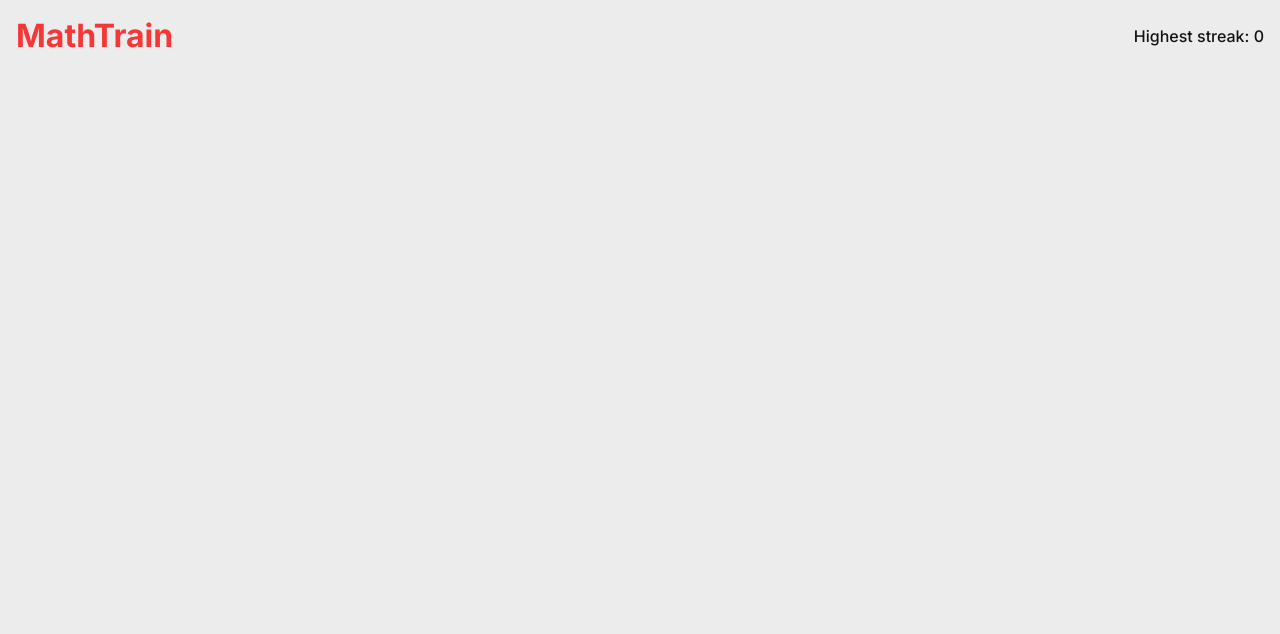
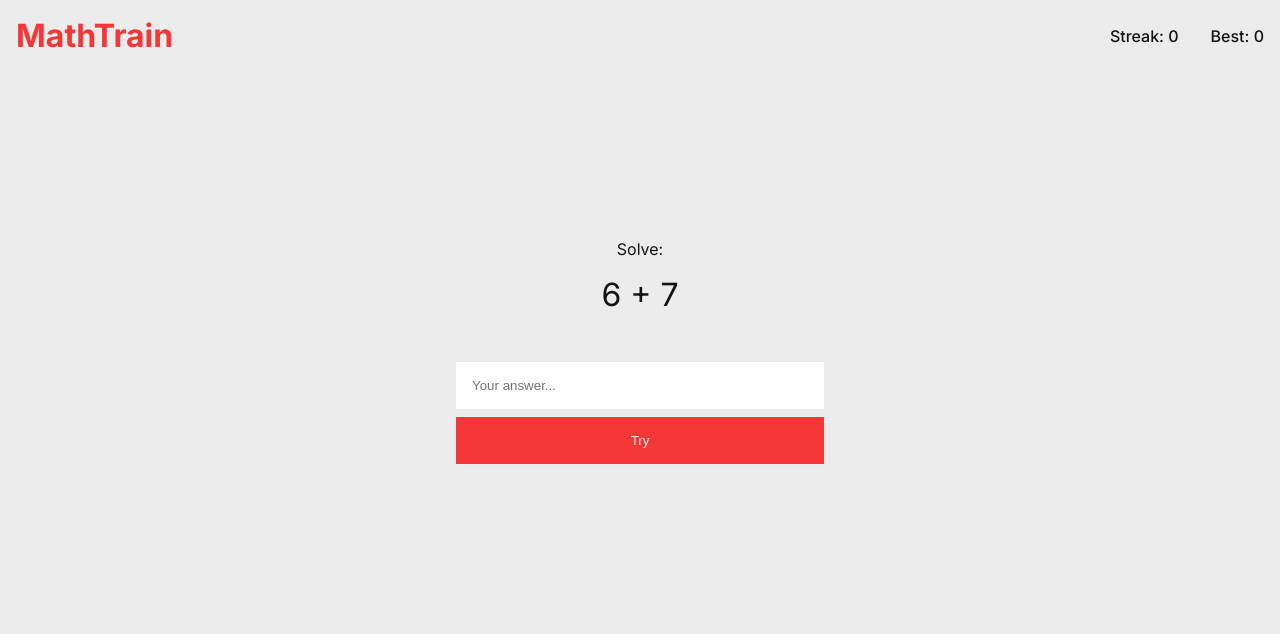
Before and after one commit to 4npdev/mathtrain, a plain HTML site: page index.html in a window 1280 px wide. Drawn offline with Linux system fonts and the light colour scheme; a web font is replaced by a local one.

Commit message:
Added streak counter to navbar and created HTML/CSS for the main game

```diff
--- a/index.html
+++ b/index.html
@@ -11,9 +11,20 @@
 <body>
     <header>
         <h1 class="header-title">MathTrain</h1>
-        <p class="header-best" id="header-best"></p>
+        <div class="header-stats">
+            <p class="header-streak" id="header-streak"></p>
+            <p class="header-best" id="header-best"></p>
+        </div>
     </header>
 
+    <div class="game-container">
+        <div class="game">
+            <p class="game-solve">Solve:</p>
+            <p class="game-task" id="game-task">6 + 7</p>
+            <input type="number" placeholder="Your answer..." class="game-input" id="game-input">
+            <button class="game-try" id="game-try">Try</button>
+        </div>
+    </div>
     <script src="script.js"></script>
 </body>
 </html>
--- a/script.js
+++ b/script.js
@@ -1,6 +1,9 @@
 //Variables
+const headerStreak = document.getElementById("header-streak");
 const headerBest = document.getElementById("header-best");
+let streak = Number(localStorage.getItem("streak")) || 0;
 let best = Number(localStorage.getItem("best")) || 0;
 
 //Code
-headerBest.textContent = "Highest streak: " + best;
+headerStreak.textContent = "Streak: " + streak;
+headerBest.textContent = "Best: " + best;
--- a/styles.css
+++ b/styles.css
@@ -1,7 +1,9 @@
 :root {
     --background: #ececec;
     --primary: #f53737;
+    --primary-hover: #bb2e2e;
     --text: #131313;
+    --gray: #b6b6b6;
 }
 
 * {
@@ -13,6 +15,17 @@
 body {
     background-color: var(--background);
     font-family: "Inter", sans-serif;
+    color: var(--text);
+}
+
+input::-webkit-outer-spin-button,
+input::-webkit-inner-spin-button {
+    -webkit-appearance: none;
+    margin: 0;
+}
+
+input[type=number] {
+    -moz-appearance: textfield;
 }
 
 /*Header*/
@@ -22,13 +35,73 @@ header {
     justify-content: space-between;
     align-items: center;
     padding: 1rem;
+    flex: 1;
+    flex-wrap: wrap;
+    gap: 1rem;
 }
 
 .header-title {
     color: var(--primary);
 }
 
+.header-stats {
+    display: flex;
+    gap: 2rem;
+}
+
+.header-streak,
 .header-best {
     color: var(--text);
     font-weight: 500;
 }
+
+/*Game*/
+
+.game-container {
+    width: 100%;
+    height: 70svh;
+    display: flex;
+    justify-content: center;
+    align-items: center;
+}
+
+.game {
+    display: flex;
+    flex-direction: column;
+    width: 100%;
+    max-width: 400px;
+    padding: 1rem;
+}
+
+.game-solve {
+    text-align: center;
+    margin-bottom: 1rem;
+    user-select: none;
+}
+
+.game-task {
+    user-select: none;
+    text-align: center;
+    margin-bottom: 3rem;
+    font-size: 2rem;
+}
+
+.game-input {
+    padding: 1rem;
+    border: none;
+    margin-bottom: 8px;
+    transition: outline 0.2s ease;
+}
+
+.game-try {
+    background-color: var(--primary);
+    border: none;
+    color: var(--background);
+    padding: 1rem;
+    cursor: pointer;
+    transition: background-color 0.2s ease;
+}
+
+.game-try:hover {
+    background-color: var(--primary-hover);
+}
```
